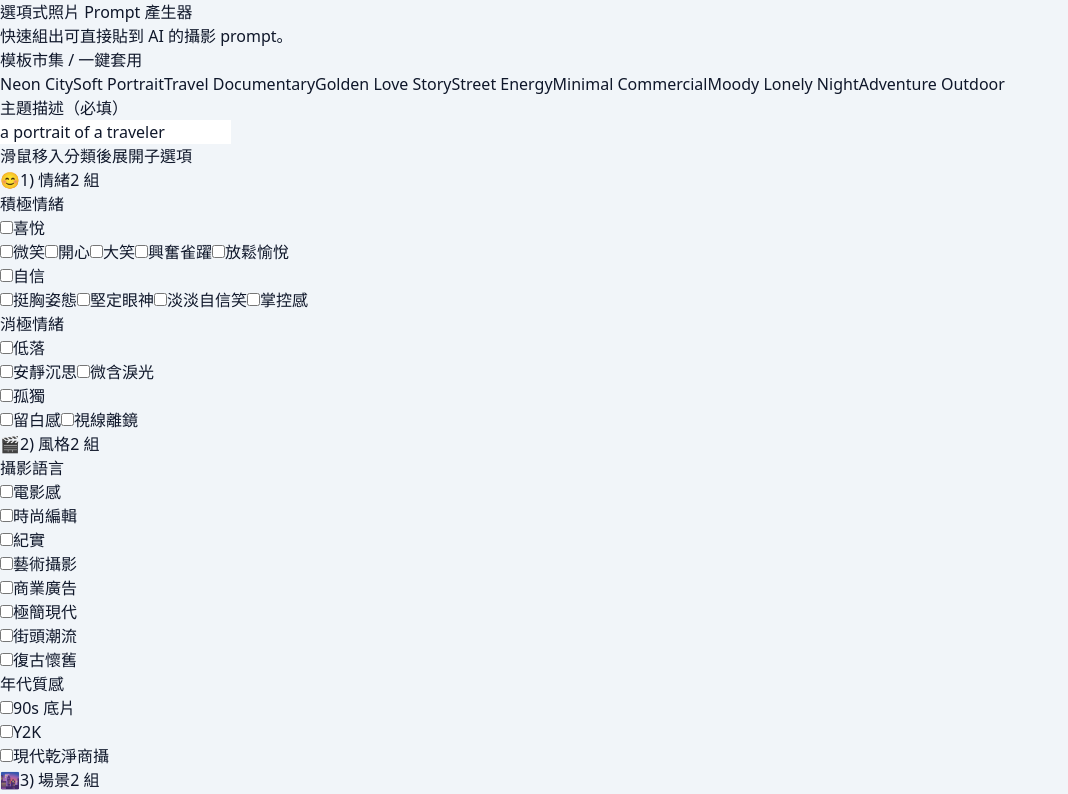
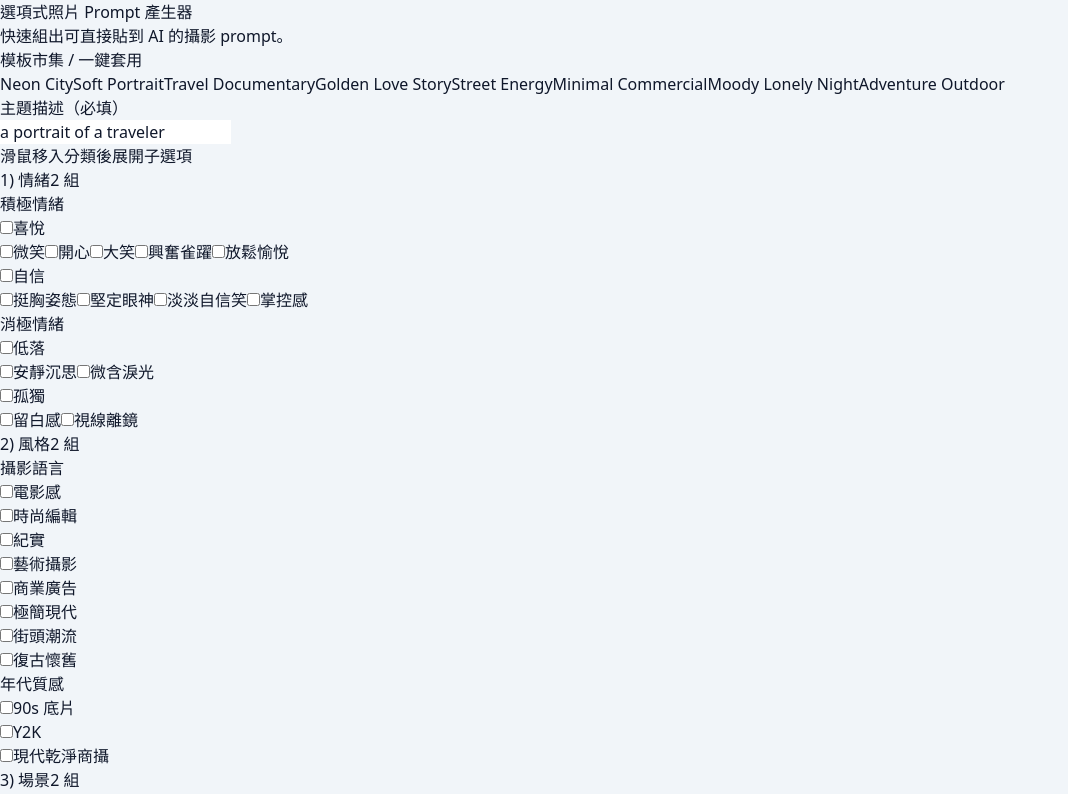
Before and after one commit to AaronHsiehIsCute/prompt-generate, a React (Vite) app: page / in a window 1280 px wide. Shown: the top 794 px of the page, without its empty margins (0-1068 px from the left). Built offline with nearby package versions, Linux system fonts and the light colour scheme.

Commit message:
revert: remove visual cue layer from option selector

```diff
--- a/src/components/OptionTree.tsx
+++ b/src/components/OptionTree.tsx
@@ -7,26 +7,6 @@ interface Props {
   resolvedIds: string[];
   onToggle: (id: string, categoryId: string, multi: boolean) => void;
 }
-
-const categoryVisual: Record<string, string> = {
-  emotion: '😊',
-  style: '🎬',
-  scene: '🌆',
-  color: '🎨',
-  'camera-motion': '🏃',
-  negative: '🚫',
-  lighting: '💡',
-  composition: '🧩',
-  focal: '📷',
-};
-
-const previewClass = (id: string) => {
-  if (id.includes('color.') || id.includes('teal') || id.includes('blue')) return 'bg-gradient-to-r from-cyan-500 to-orange-400';
-  if (id.includes('light.')) return 'bg-gradient-to-r from-yellow-200 to-yellow-500';
-  if (id.includes('emo.')) return 'bg-gradient-to-r from-pink-300 to-rose-500';
-  if (id.includes('focal.')) return 'bg-gradient-to-r from-slate-400 to-slate-700';
-  return 'bg-gradient-to-r from-slate-200 to-slate-400';
-};
 
 export default function OptionTree({ categories, selectedIds, resolvedIds, onToggle }: Props) {
   const selected = useMemo(() => new Set(selectedIds), [selectedIds]);
@@ -39,7 +19,7 @@ export default function OptionTree({ categories, selectedIds, resolvedIds, onTog
         {categories.map((cat) => (
           <div key={cat.id} className="group relative rounded-lg border border-slate-200 bg-slate-50 p-2">
             <div className="flex items-center justify-between">
-              <span className="text-sm font-medium flex items-center gap-1"><span>{categoryVisual[cat.id] ?? '✨'}</span>{cat.label}</span>
+              <span className="text-sm font-medium">{cat.label}</span>
               <span className="text-xs text-slate-500">{cat.groups.length} 組</span>
             </div>
 
@@ -53,7 +33,6 @@ export default function OptionTree({ categories, selectedIds, resolvedIds, onTog
                         <div key={s.id} className="rounded border border-slate-100 p-1">
                           <label className="flex items-center gap-2 text-sm">
                             <input type="checkbox" checked={selected.has(s.id) || resolved.has(s.id)} onChange={() => onToggle(s.id, cat.id, cat.multi)} />
-                            <span className={`inline-block w-6 h-4 rounded ${previewClass(s.id)}`} />
                             {s.label}
                           </label>
                           {s.leaves?.length ? (
@@ -61,7 +40,6 @@ export default function OptionTree({ categories, selectedIds, resolvedIds, onTog
                               {s.leaves.map((l) => (
                                 <label key={l.id} className="flex items-center gap-1 text-xs text-slate-700">
                                   <input type="checkbox" checked={selected.has(l.id) || resolved.has(l.id)} onChange={() => onToggle(l.id, cat.id, true)} />
-                                  <span className={`inline-block w-5 h-3 rounded ${previewClass(l.id)}`} />
                                   {l.label}
                                 </label>
                               ))}
```
